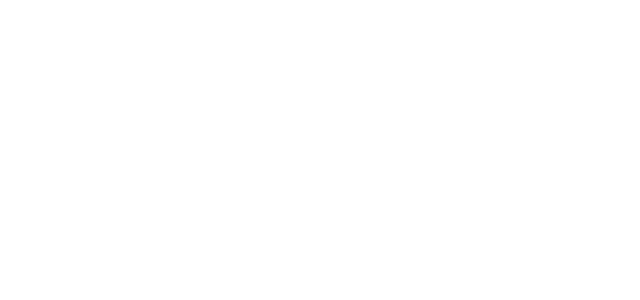
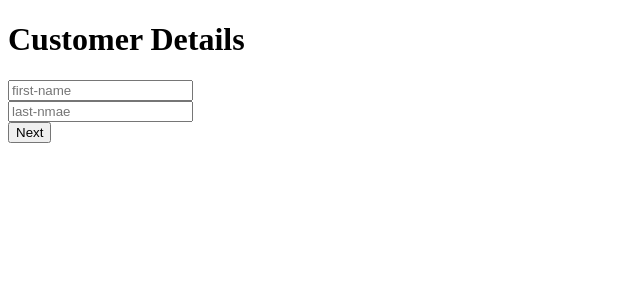
Before and after one commit to acciojob/multi-step-form-AyushKumar9934, a React app: page / in a window 1280 px wide. Shown: the top 300 px of the page, without its empty margins (0-640 px from the left). Built offline with nearby package versions, Linux system fonts and the light colour scheme.

Commit message:
second commit

```diff
--- a/src/components/App.js
+++ b/src/components/App.js
@@ -1,11 +1,23 @@
 
-import React from "react";
+import React, { useState } from "react";
 import './../styles/App.css';
+import Step from "./Step";
 
 const App = () => {
+  const [currStep,setCurrStep]=useState({previous:false,next:true,submit:false});
+  function handleCurrentState(e,curr){
+    e.preventDefault();
+    setCurrStep(curr);
+
+  }
   return (
     <div>
-        {/* Do not remove the main div */}
+       {( currStep.previous==false && currStep.submit==false)?
+        <Step title="Customer Details"  id1="first-name" id2="last_name" placeholder1="first-name" placeholder2="last-nmae"  handleCurrentState={handleCurrentState} step="first"/>:
+       ( currStep.previous==true && currStep.next==true)? <Step title="Car Details" id1="model" id2="car_price" placeholder1="Brand" placeholder2="Model"  handleCurrentState={handleCurrentState} step="second"/>:
+        <Step title="Payment Details" id1="card_info" id2="expiry_date" placeholder1="Card Info" placeholder2="Expiry Date"  handleCurrentState={handleCurrentState} step="third"/>
+
+       }
     </div>
   )
 }
--- /dev/null
+++ b/src/components/Step.js
@@ -0,0 +1,54 @@
+import React from "react";
+
+const Step = (props) => {
+  return (
+    <form>
+      <h1>{props.title}</h1>
+      <input id={props.id1} placeholder={props.placeholder1}></input>
+      <br />
+      <input id={props.id2} placeholder={props.placeholder2}></input>
+      <br></br>
+      {props.step == "first" ? (
+        <button
+          onClick={(e) =>
+            props.handleCurrentState(e,{
+              previous: true,
+              next: true,
+              submit: false,
+            })
+          }
+        >
+          Next
+        </button>
+      ) : props.step == "second" ? (
+        <>
+          <button
+            onClick={(e) =>
+              props.handleCurrentState(e,{
+                previous: false,
+                next: true,
+                submit: false,
+              })
+            }
+          >
+            previous
+          </button>
+          <button
+            onClick={(e) =>
+              props.handleCurrentState(e,{ previous: true, next: false,submit:true })
+            }
+          >
+            next
+          </button>
+        </>
+      ) : (
+        <>
+          <button onClick={(e)=>props.handleCurrentState(e,{previous:true,next:true,submit:false})}>previous</button>
+          <button onClick={(e)=>e.preventDefault()}>submit</button>
+        </>
+      )}
+    </form>
+  );
+};
+
+export default Step;
```
Also changed, not shown: 1 other file (tests, documents, lock files or other folders).
